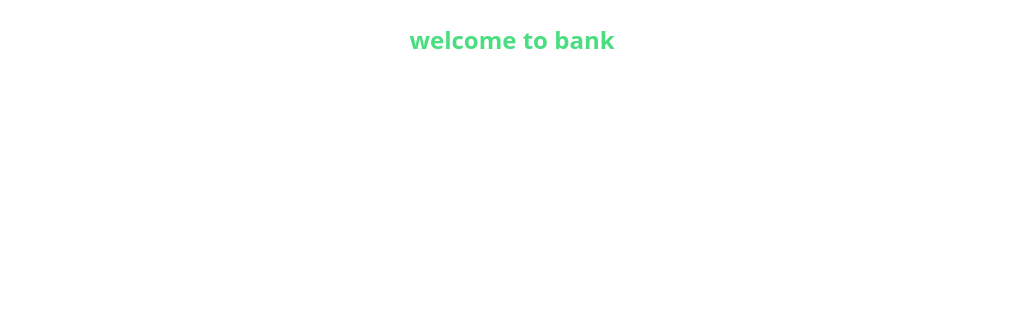
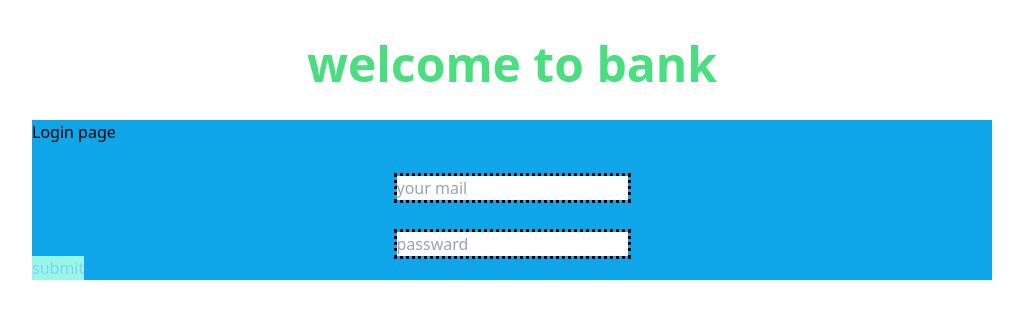
Before and after one commit to MdMahtabUddin/Bank-calculationTestUsingJest, a plain HTML site: page index.html in a window 1280 px wide. Shown: the whole page, without its empty margins (128-1151 px from the left). Drawn offline with nearby package versions, Linux system fonts and the light colour scheme.

Commit message:
added email

```diff
--- /dev/null
+++ b/bank.js
@@ -0,0 +1,6 @@
+document.getElementById('submit-btn').addEventListener( 'click', function(){
+    // console.log('hello bank');
+    const emailfield=document.getElementById('user-email');
+    const userEmail = emailfield.value;
+    console.log(userEmail);
+})
--- a/index.html
+++ b/index.html
@@ -9,7 +9,22 @@
     <title >welcome to bank </title>
 </head>
 <body>
-    <h1 class="text-2xl font-bold text-center text-green-400 mt-6">welcome to bank </h1>
 
+    <header>
+        <h1 class="text-5xl font-bold text-center text-green-400 mt-10">welcome to bank </h1>
+
+    </header>
+    <main>
+        <section class="bg-sky-500 w-3/4 mx-auto mt-8">
+            <h1>Login page</h1>
+            <div>
+                <input id="user-email" class="w-3/2 mx-auto mt-8 border-double outline-dotted	 border-amber-400 block" type="text" placeholder="your mail">
+                <input class="w-3/2 mx-auto mt-8 outline-dotted	bborder-double border-amber-400 block" type="passward" placeholder="passward">
+                <button id="submit-btn" class="bg-teal-200 text-sky-300	justify-center">submit</button>
+
+            </div>
+        </section>
+    </main>
+    <script src="bank.js"></script>
 </body>
 </html>
```
